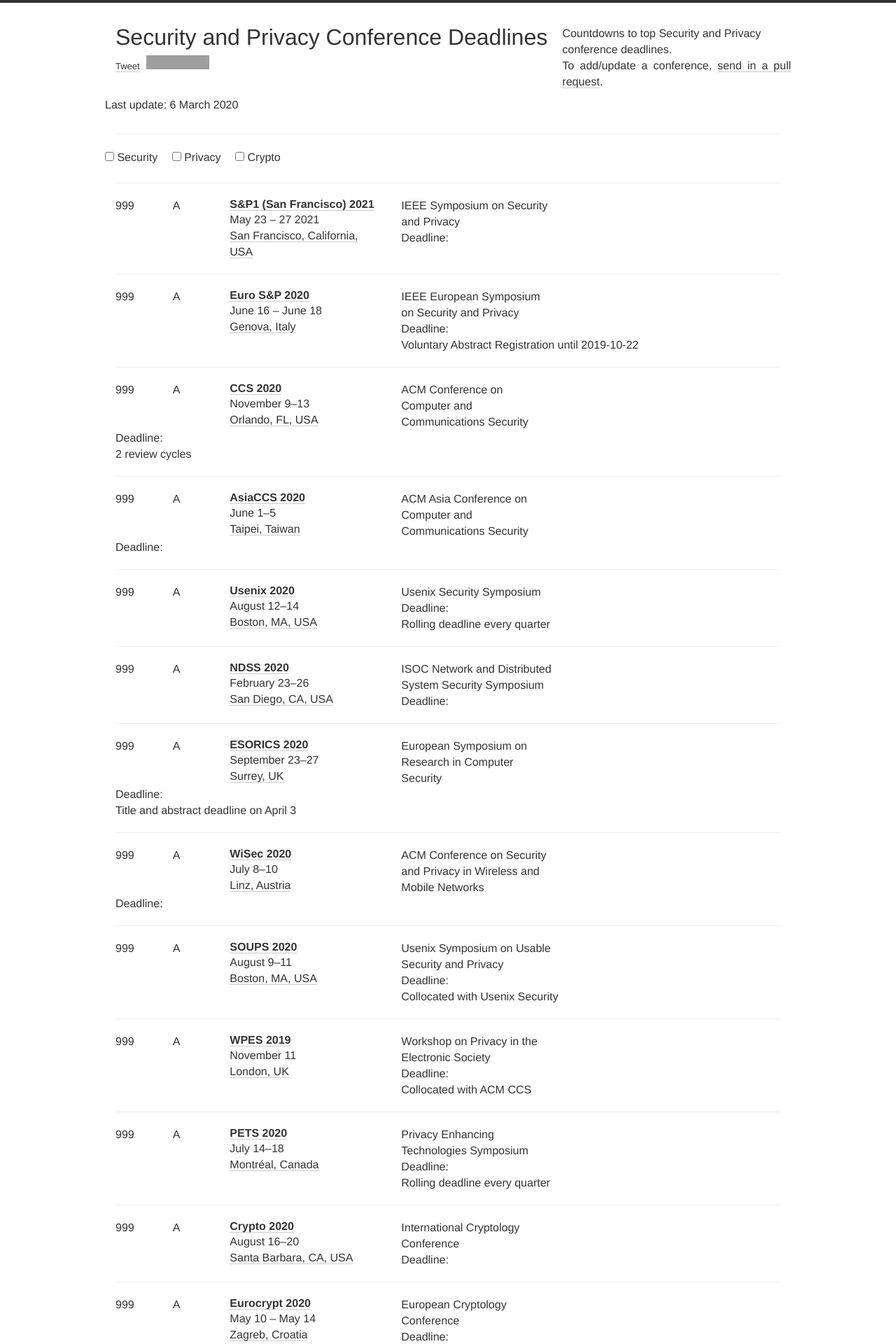
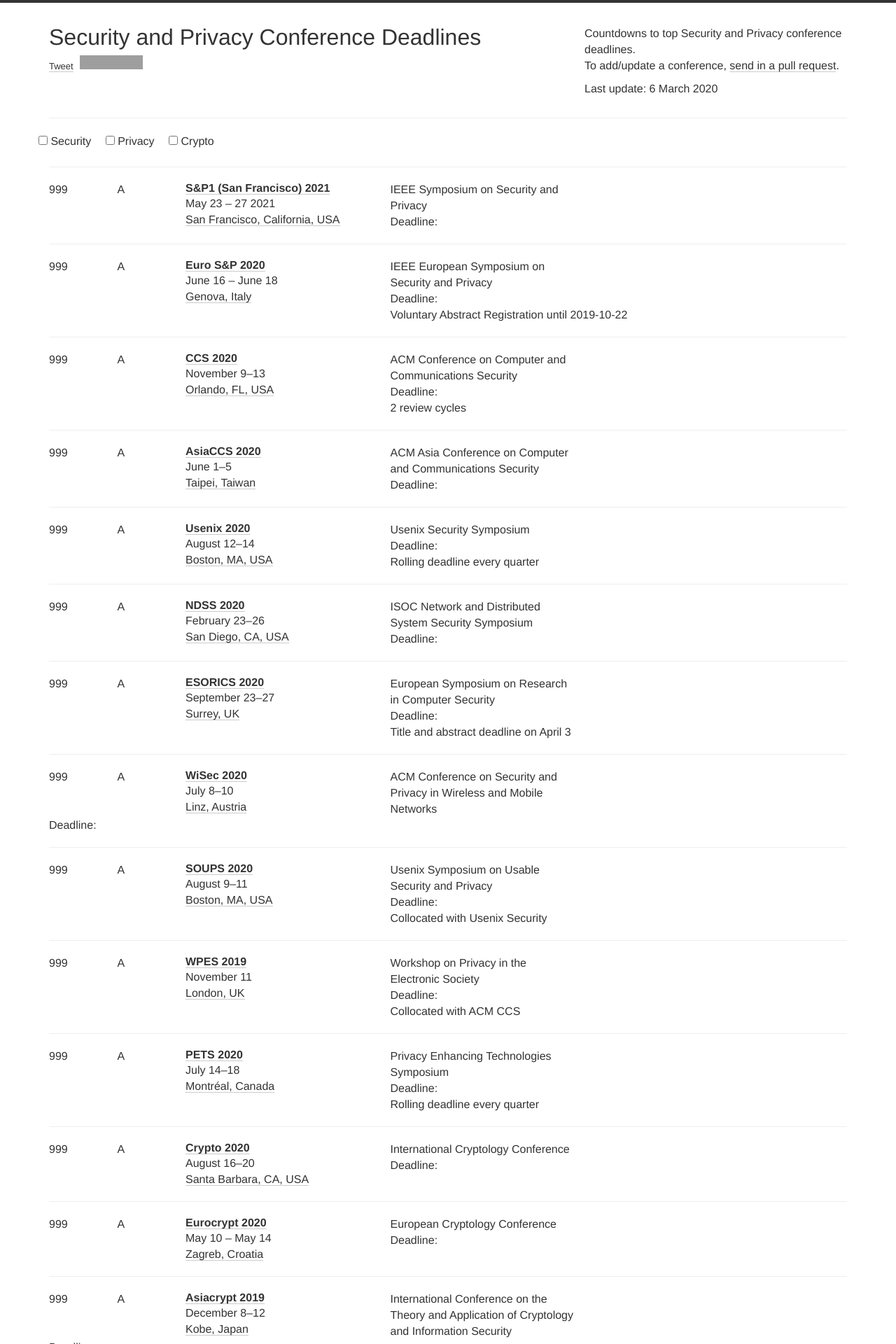
Before and after one commit to jianghaizhi/conference, a Jekyll site: the page built from index.html, in a window 1280 px wide. Shown: the top 1920 px of the page at 70% size. Built offline with Jekyll 4.4.1, drawn with Linux system fonts in a browser that asks for light colours; nearby versions of some CDN libraries; comment, search, counter and statistics services are not loaded; grey boxes are pictures that could not be loaded.

Commit message:
Update deadlines.css

```diff
--- a/static/css/deadlines.css
+++ b/static/css/deadlines.css
@@ -11,7 +11,7 @@ body *::selection {
 }
 
 .container {
-  max-width: 980px;
+  max-width: 1280px;
 }
 
 .top-strip {
```
